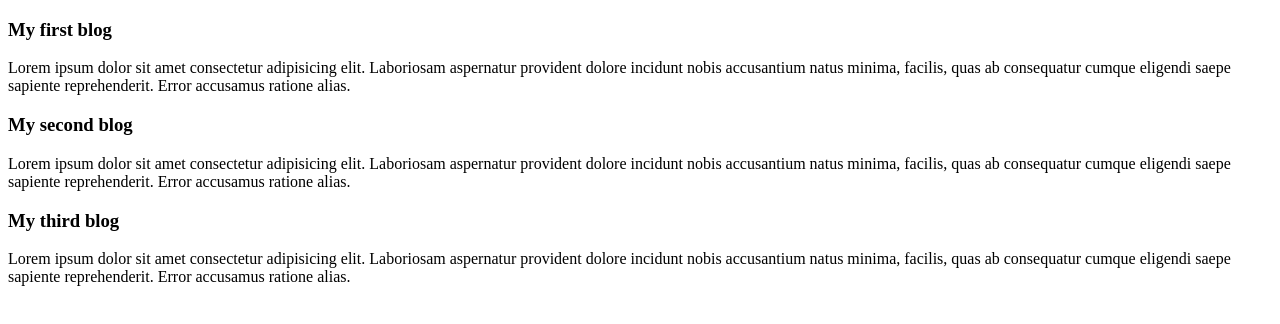
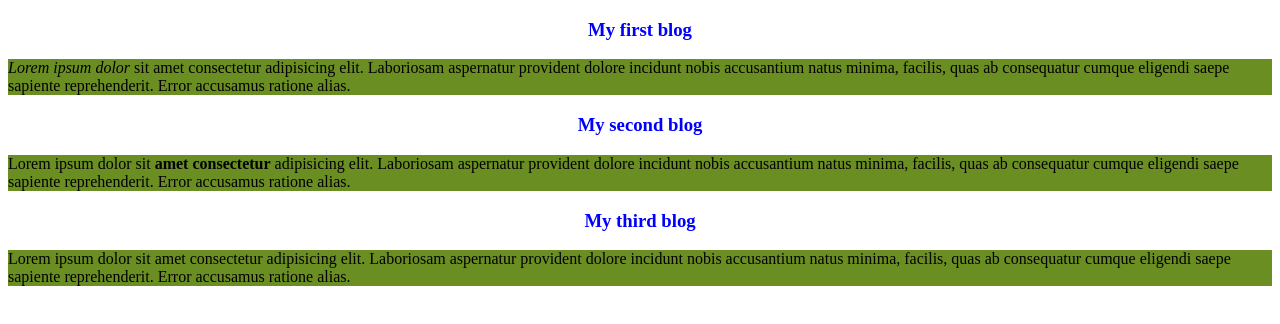
Before and after one commit to shahidulislam2/my-first-practice, a plain HTML site: page index.html in a window 1280 px wide. Drawn offline with Linux system fonts and the light colour scheme.

Commit message:
just style

```diff
--- a/index.html
+++ b/index.html
@@ -4,15 +4,24 @@
     <meta charset="UTF-8">
     <meta name="viewport" content="width=device-width, initial-scale=1.0">
     <title>My first practice</title>
+    <style>
+        h3{
+            color: blue;
+            text-align:center
+        }
+        p{
+            background-color: olivedrab;
+        }
+    </style>
 </head>
 <body>
    <div>
     <h3>My first blog</h3>
-    <p>Lorem ipsum dolor sit amet consectetur adipisicing elit. Laboriosam aspernatur provident dolore incidunt nobis accusantium natus minima, facilis, quas ab consequatur cumque eligendi saepe sapiente reprehenderit. Error accusamus ratione alias.</p>
+    <p><em>Lorem ipsum dolor</em> sit amet consectetur adipisicing elit. Laboriosam aspernatur provident dolore incidunt nobis accusantium natus minima, facilis, quas ab consequatur cumque eligendi saepe sapiente reprehenderit. Error accusamus ratione alias.</p>
    </div>
    <div>
     <h3>My second blog</h3>
-    <p>Lorem ipsum dolor sit amet consectetur adipisicing elit. Laboriosam aspernatur provident dolore incidunt nobis accusantium natus minima, facilis, quas ab consequatur cumque eligendi saepe sapiente reprehenderit. Error accusamus ratione alias.</p>
+    <p>Lorem ipsum dolor sit <strong> amet consectetur</strong> adipisicing elit. Laboriosam aspernatur provident dolore incidunt nobis accusantium natus minima, facilis, quas ab consequatur cumque eligendi saepe sapiente reprehenderit. Error accusamus ratione alias.</p>
    </div>
    <div>
     <h3>My third blog</h3>
```
